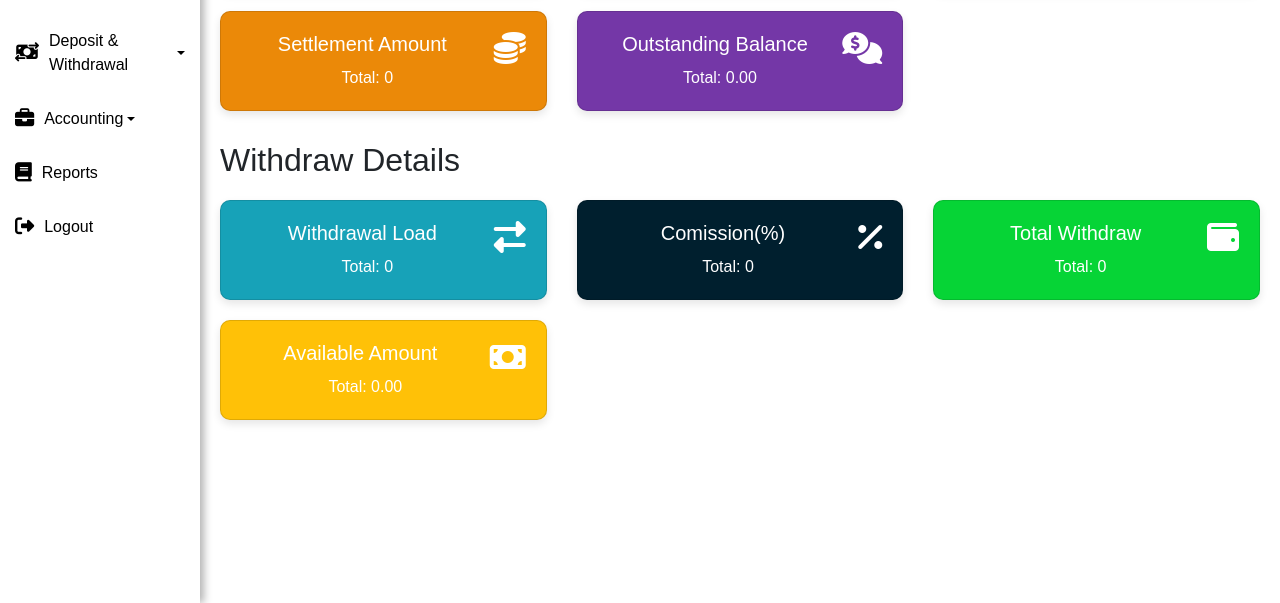
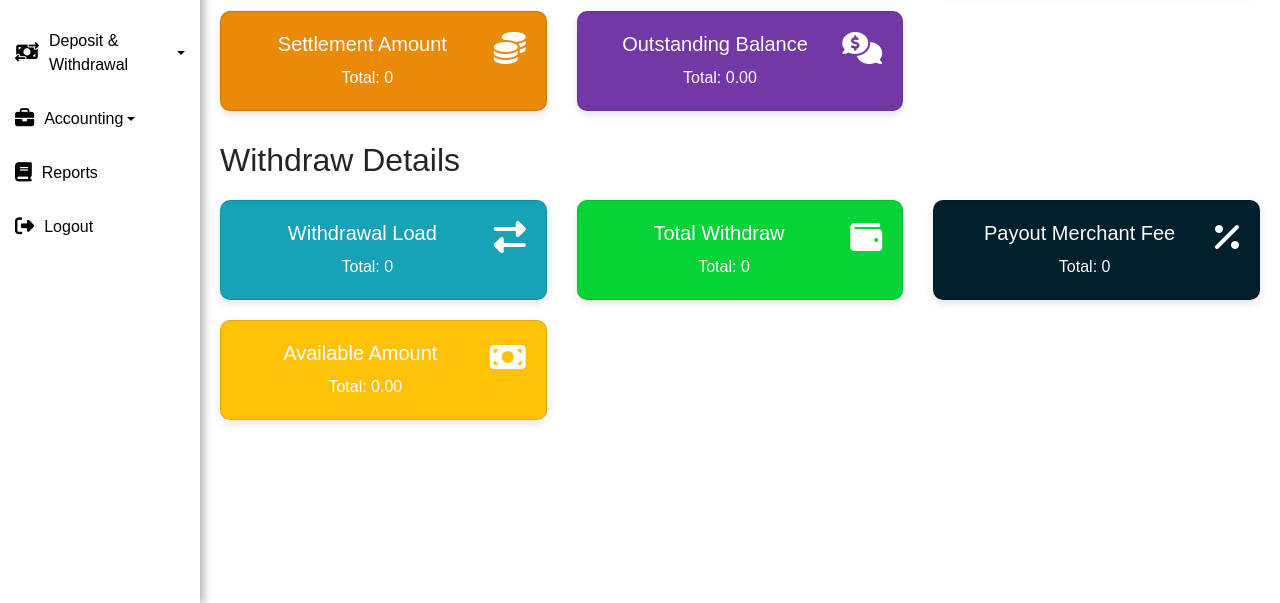
Before and after one commit to Abhisek-labala/ft_intent_clients, a Laravel app: page /clientdashboard in a window 1280 px wide. Shown: the part 197-800 px from the top of the page. Run offline with Laravel 12, Linux system fonts and the light colour scheme; the visitor is signed in with stand-in values (Sample User, id 1); data that the repository does not hold is empty; some libraries are stand-ins or nearby versions.

Commit message:
added depoist flow

```diff
--- a/app/Http/Controllers/DashboardController.php
+++ b/app/Http/Controllers/DashboardController.php
@@ -27,7 +27,7 @@ class DashboardController extends Controller
         $settlemtnamount =ClientSettlement::where('merchant_name',$username)->where('status','approved')->sum('settlement_amount');
         $outstanding =ClientAmountDetail::where('merchant_name',$username)->value('total_outstanding_amount');
         $withdrawload=ClientWithdraw::where('merchant_name',$username)->where('status','Success')->sum('withdraw_amount');
-        $withdrawpercamount =($withdrawload * $withdraw_percentage)/100;
+        $withdrawpercamount =WithdrawTransMaster::where('our_client_user_name',$username)->where('withdraw_status_code', '3')->sum('withdraw_fee');
         $availbaleamount =ClientAmountDetail::where('merchant_name',$username)->value('total_available_amount');
         return view('client.dashboard', compact(
             'overaldeposit','resolvedpayment', 'deposite_percentage_amount','withdraw','withdraw_percentage',
--- a/app/Models/WithdrawTransMaster.php
+++ b/app/Models/WithdrawTransMaster.php
@@ -36,6 +36,7 @@ class WithdrawTransMaster extends Model
         'our_client_user_name',
         'status',
         'created_at',
-        'updated_at'
+        'updated_at',
+        'withdraw_fee'
     ];
 }
--- a/resources/views/client/dashboard.blade.php
+++ b/resources/views/client/dashboard.blade.php
@@ -135,20 +135,20 @@
             </div>
         </div>
         <div class="col-lg-4 col-md-6">
-            <div class="card card-dark">
-                <div class="card-body">
-                <i class="fas fa-percent card-icon"></i>
-                    <h5 class="card-title">Comission({{$withdraw_percentage}}%)</h5>
-                    <p class="card-text">Total: {{$withdrawpercamount ?? '0.00'}} </p>
-                </div>
-            </div>
-        </div>
-        <div class="col-lg-4 col-md-6">
             <div class="card card-success">
                 <div class="card-body">
                <i class="fa-solid fa-wallet card-icon"></i>
                     <h5 class="card-title">Total Withdraw</h5>
                     <p class="card-text">Total: {{$withdraw ?? '0.00'}} </p>
+                </div>
+            </div>
+        </div>
+        <div class="col-lg-4 col-md-6">
+            <div class="card card-dark">
+                <div class="card-body">
+                <i class="fas fa-percent card-icon"></i>
+                    <h5 class="card-title">Payout Merchant Fee</h5>
+                    <p class="card-text">Total: {{$withdrawpercamount ?? '0.00'}} </p>
                 </div>
             </div>
         </div>
```
